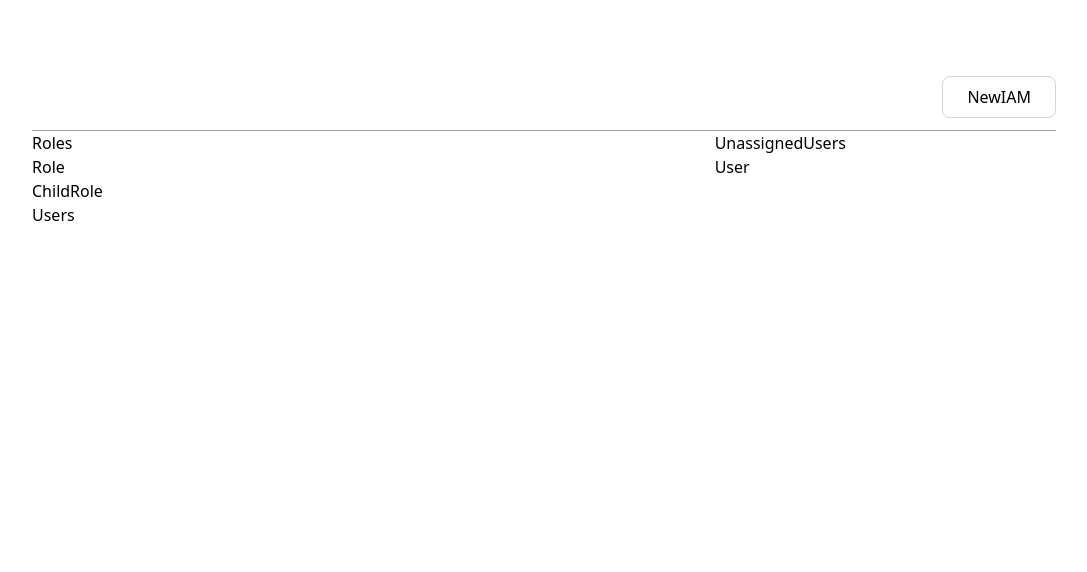
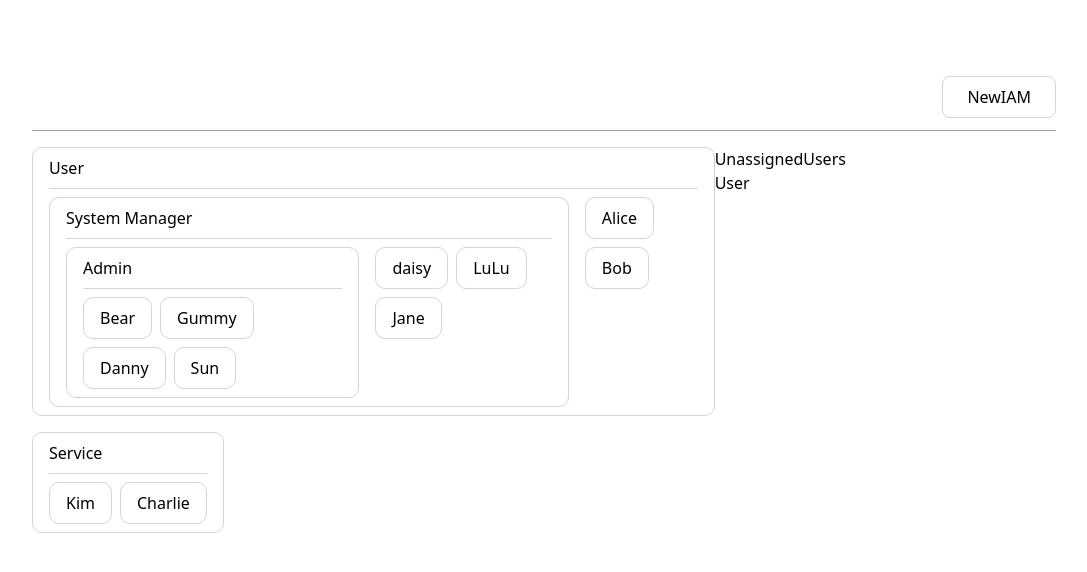
Before and after one commit to Yannan23/IAM-system, a React (Vite) app: page / in a window 1280 px wide. Shown: the top 572 px of the page, without its empty margins (96-1183 px from the left). Built offline with nearby package versions, Linux system fonts and the light colour scheme.

Commit message:
roles style

```diff
--- a/package.json
+++ b/package.json
@@ -13,6 +13,7 @@
     "@tailwindcss/vite": "^4.0.14",
     "react": "^19.0.0",
     "react-dom": "^19.0.0",
+    "styled-components": "^6.1.16",
     "tailwindcss": "^4.0.14"
   },
   "devDependencies": {
--- a/src/App.jsx
+++ b/src/App.jsx
@@ -6,7 +6,7 @@ import UnassignedUsers from "./components/UnassignedUsers"
 const App = () => (
     <div className="max-w-[1280px] mx-auto py-16 px-32">
         <Header />
-        <div className="flex">
+        <div className="flex mt-4">
             <div className="basis-2/3">
                 <Roles />
             </div>
--- a/src/components/Roles/Roles.jsx
+++ b/src/components/Roles/Roles.jsx
@@ -1,10 +1,22 @@
 import Role from "./components/Role/Role";
+import styles from './Roles.module.css'
 
 
 const Roles = () => (
-    <div>
-        <div>Roles</div>
-        <Role />
+    <div className={styles.container}>
+        <Role
+            name='User'
+            users={['Alice', 'Bob']}
+            child={{
+                name: 'System Manager',
+                users: ['daisy', 'LuLu', 'Jane'],
+                child: {
+                    name: 'Admin',
+                    users: ['Bear', 'Gummy', 'Danny', 'Sun']
+                }
+            }}
+        />
+        <Role name='Service' users={['Kim', 'Charlie']} />
     </div>
 )
 
--- /dev/null
+++ b/src/components/Roles/Roles.module.css
@@ -0,0 +1,5 @@
+.container {
+    &>*:not(:last-child) {
+        margin-bottom: 16px;
+    }
+}
--- a/src/components/Roles/components/Role/Role.jsx
+++ b/src/components/Roles/components/Role/Role.jsx
@@ -1,11 +1,15 @@
-import ChildRole from "./components/ChildRole";
 import Users from "./components/Users";
+import styles from './Role.module.css'
 
-const Role = () => (
-    <div>
-        <div>Role</div>
-        <ChildRole />
-        <Users />
+const Role = ({ name, child, users }) => (
+    <div className={styles.container}>
+        <div className={styles.name}>
+            {name}
+        </div>
+        <div className="flex gap-4">
+            {child && <Role child={child.child} name={child.name} users={child.users} />}
+            <Users data={users} />
+        </div>
     </div>
 )
 export default Role;
--- /dev/null
+++ b/src/components/Roles/components/Role/Role.module.css
@@ -0,0 +1,15 @@
+.container {
+    border: 1px solid var(--border-color);
+    border-radius: var(--border-radius);
+    padding: 8px 16px;
+    width: fit-content;
+
+    &>*:not(:last-child) {
+        margin-bottom: 8px;
+    }
+}
+
+.name {
+    border-bottom: 1px solid var(--border-color);
+    padding-bottom: 8px;
+}
--- a/src/components/Roles/components/Role/components/ChildRole/ChildRole.jsx
+++ /dev/null
@@ -1,3 +0,0 @@
-const ChildRole = () => <div>ChildRole</div>
-
-export default ChildRole;
--- a/src/components/Roles/components/Role/components/ChildRole/index.js
+++ /dev/null
@@ -1 +0,0 @@
-export { default } from './ChildRole'
--- a/src/components/Roles/components/Role/components/Users/Users.jsx
+++ b/src/components/Roles/components/Role/components/Users/Users.jsx
@@ -1,3 +1,31 @@
-const Users = () => <div>Users</div>
+import styled from 'styled-components'
 
+const User = styled.button`
+    cursor:pointer;
+    border:1px solid var(--border-color);
+    padding:8px 16px;
+    border-radius: var(--border-radius);
+    &:hover{
+        background-color: #f3f4f6
+    }
+`
+const Container = styled.div`
+    display: flex;
+    gap:0.5rem;
+    align-items:flex-start;
+    flex-Wrap: wrap;
+    align-content: flex-start
+`
+
+const Users = ({ data }) => {
+    return (
+        <Container>
+            {data.map((user) => {
+                return <User key={user}>{user}</User>
+            })}
+        </Container>
+
+
+    )
+}
 export default Users;
--- a/src/index.css
+++ b/src/index.css
@@ -1 +1,6 @@
 @import "tailwindcss";
+
+:root {
+    --border-color: #d1d5dc;
+    --border-radius: 10px;
+}
```
Also changed, not shown: 1 other file (tests, documents, lock files or other folders).
